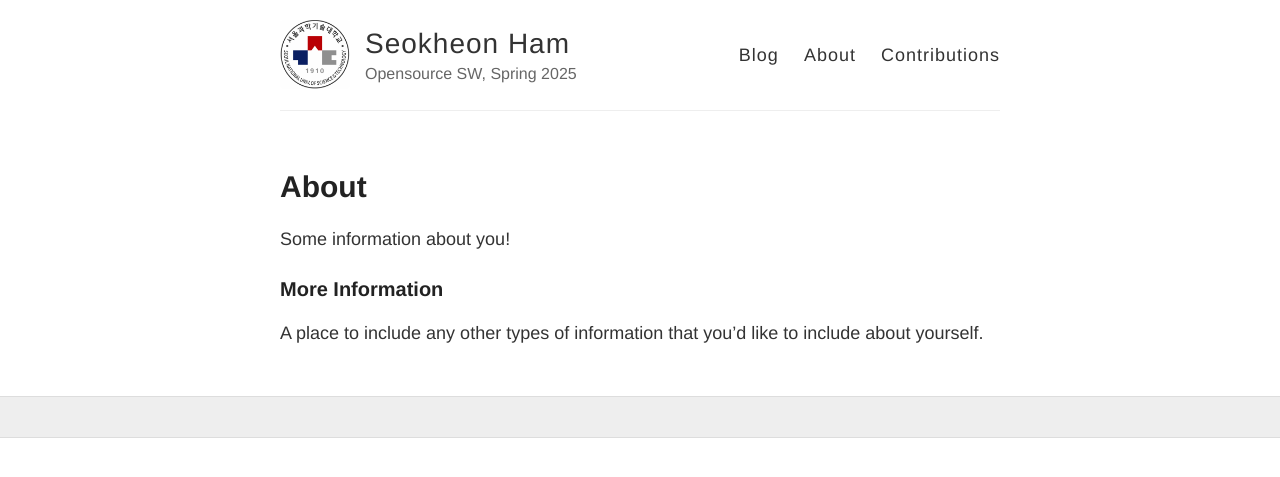
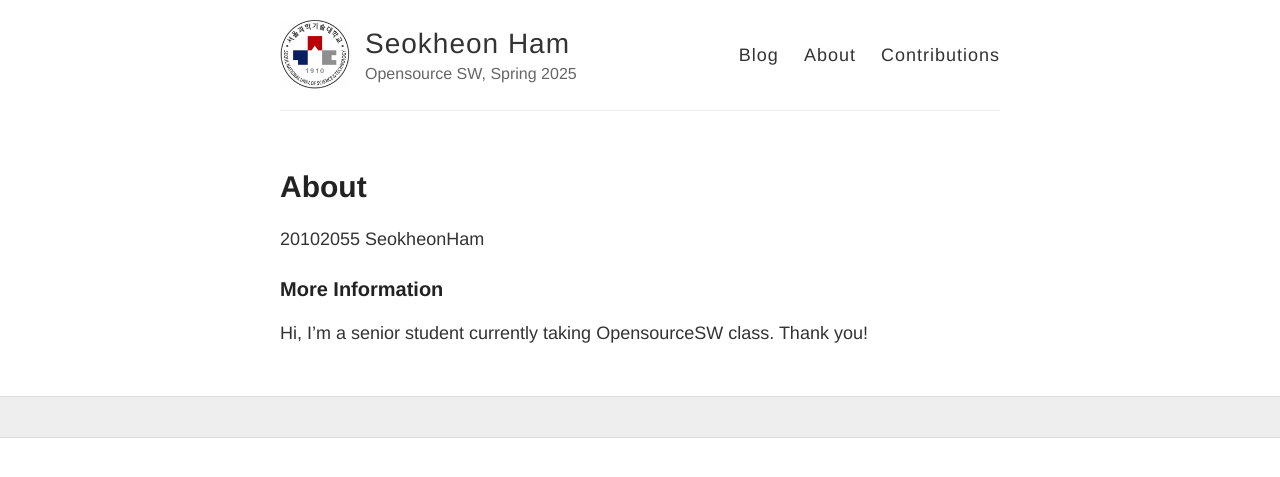
Before and after one commit to IISE-OSS25/SeokheonHam-blog, a Jekyll site: the page built from about.md, in a window 1280 px wide. Shown: the top 477 px of the page. Built offline with Jekyll 4.4.1, drawn with Linux system fonts in a browser that asks for light colours.

Commit message:
Update Info

```diff
--- a/about.md
+++ b/about.md
@@ -4,8 +4,8 @@ title: About
 permalink: /about/
 ---
 
-Some information about you!
+20102055 SeokheonHam
 
 ### More Information
 
-A place to include any other types of information that you'd like to include about yourself.
+Hi, I'm a senior student currently taking OpensourceSW class. Thank you!
```
Also changed, not shown: 1 other file.
